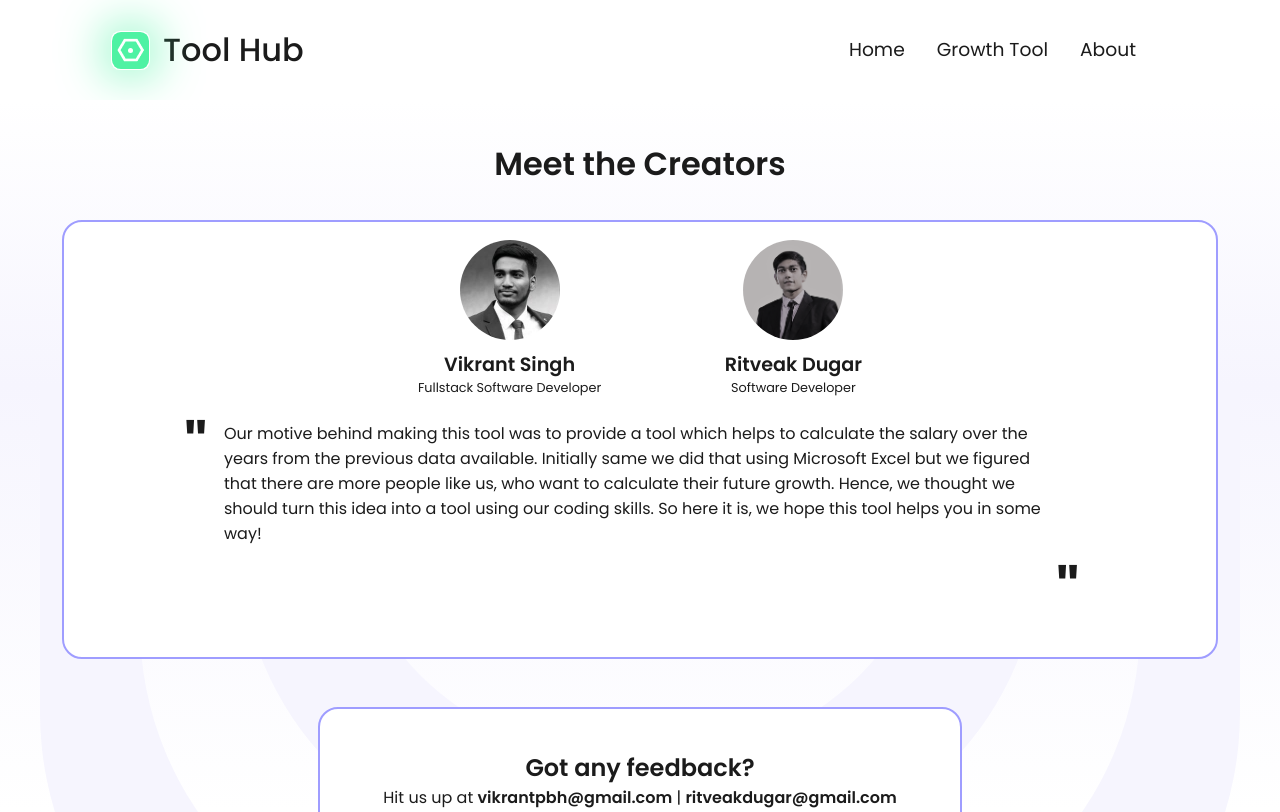
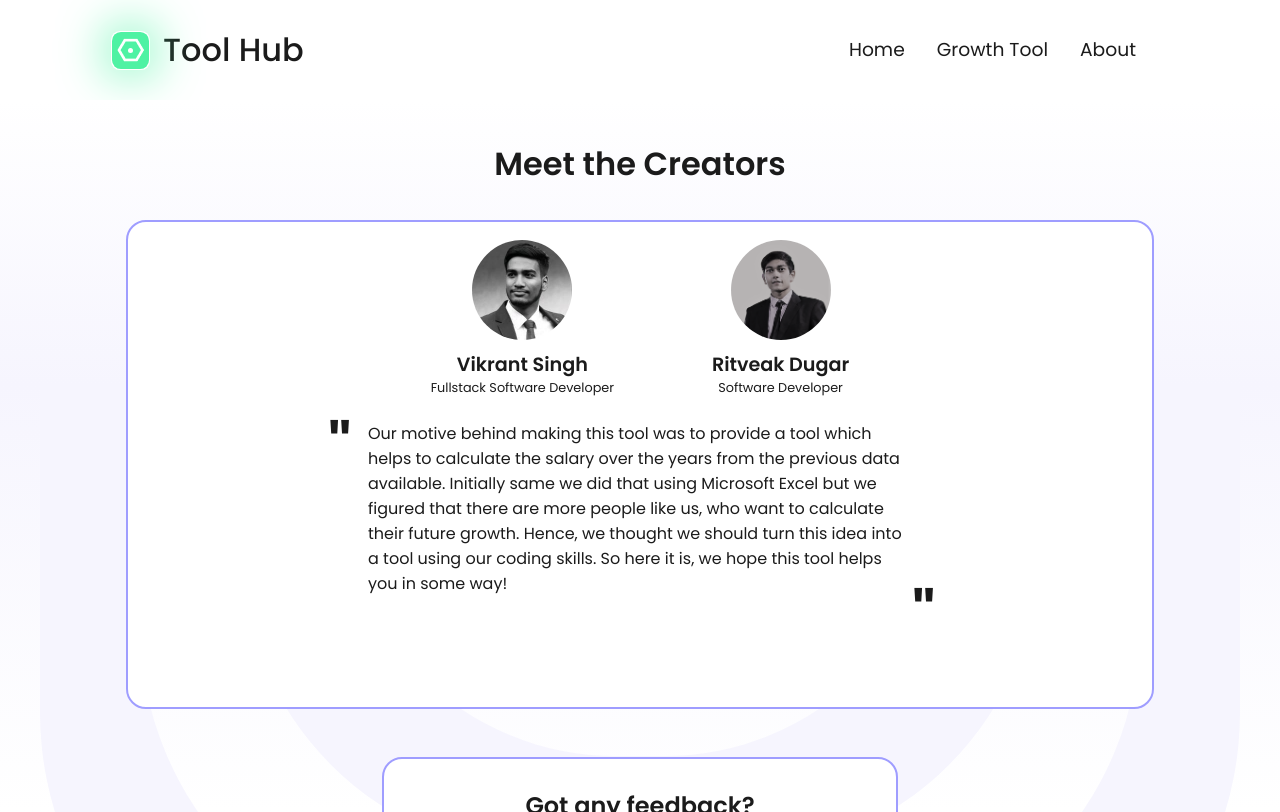
Before and after one commit to ritveak/Growth-chart, a React (Create React App) app in the folder growth-chart/: page /about in a window 1280 px wide. Built offline with nearby package versions, Linux system fonts and the light colour scheme.

Commit message:
About UI

```diff
--- a/growth-chart/src/myComponents/about/About.css
+++ b/growth-chart/src/myComponents/about/About.css
@@ -50,10 +50,14 @@
                 0 0 0 500px #F6F5FE,
                 0 0 0 600px white,
                 0 0 0 700px #F6F5FE,
-                0 0 0 800px white
+                0 0 0 800px white,
+                0 0 0 900px #F6F5FE,
+                0 0 0 1000px white,
+                0 0 0 1100px #F6F5FE,
+                0 0 0 1200px white
 }
 .creators{
-    width: 90%;
+    width: 80%;
     background: white;
     border: 2.5px solid #9F9DFF;
     border-radius: 20px;
@@ -64,7 +68,7 @@
     align-items: center;
 }
 .feedback{
-    width: 50%;
+    width: 40%;
     height: 20%;
     background: white;
     border: 2.5px solid #9F9DFF;
@@ -104,7 +108,7 @@
     font-weight: 400;
 }
 .creatorsMsg{
-    padding: 2vh 20vh;
+    padding: 2vh 30vh;
 }
 .creatorsMsg::before{
     width: 10px;
@@ -123,6 +127,7 @@
     font-weight: 600;
     position: relative;
     right: -100%;
+    bottom: 10%;
 }
 .feedbackTitle{
     font-weight: 600;
```
